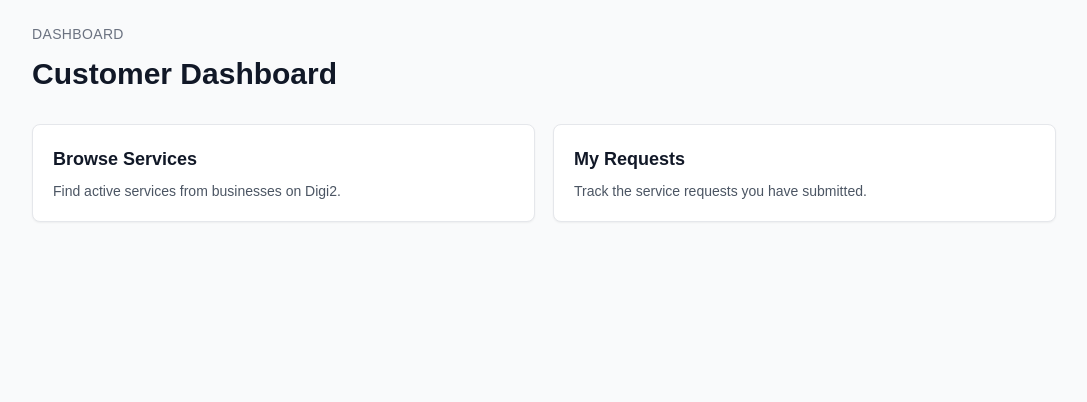
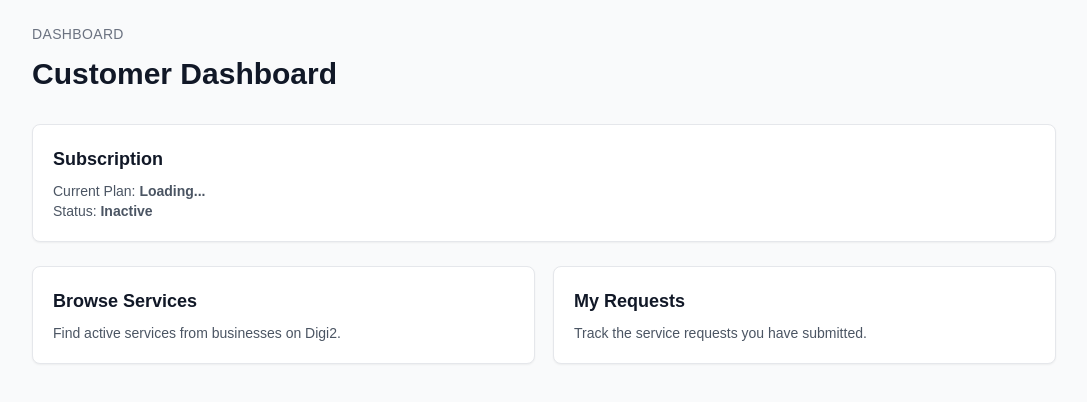
Before and after one commit to digimind34/digi2-platform, a Next.js app in the folder apps/frontend/: page /dashboard/customer in a window 1280 px wide. Shown: the top 402 px of the page, without its empty margins (96-1183 px from the left). Built offline with nearby package versions, Linux system fonts and the light colour scheme; no server answers.

Commit message:
Show subscription status on customer dashboard

```diff
--- a/apps/frontend/app/dashboard/customer/page.tsx
+++ b/apps/frontend/app/dashboard/customer/page.tsx
@@ -1,4 +1,14 @@
+"use client";
+
 import Link from "next/link";
+import { useEffect, useState } from "react";
+
+type Subscription = {
+  plan: string;
+  active: boolean;
+  stripe_customer_id: string | null;
+  stripe_subscription_id: string | null;
+};
 
 const customerLinks = [
   {
@@ -13,7 +23,42 @@ const customerLinks = [
   },
 ];
 
+function getCookie(name: string) {
+  const value = `; ${document.cookie}`;
+  const parts = value.split(`; ${name}=`);
+  if (parts.length === 2) return parts.pop()?.split(";").shift();
+}
+
 export default function CustomerDashboardPage() {
+  const [subscription, setSubscription] = useState<Subscription | null>(null);
+
+  useEffect(() => {
+    fetch("/api/billing/me/", {
+      credentials: "include",
+    })
+      .then((res) => res.json())
+      .then((data) => setSubscription(data))
+      .catch(() => setSubscription(null));
+  }, []);
+
+  async function openCustomerPortal() {
+    const csrfToken = getCookie("csrftoken");
+
+    const res = await fetch("/api/billing/create-portal-session/", {
+      method: "POST",
+      credentials: "include",
+      headers: {
+        "X-CSRFToken": csrfToken || "",
+      },
+    });
+
+    const data = await res.json();
+
+    if (data.portal_url) {
+      window.location.href = data.portal_url;
+    }
+  }
+
   return (
     <main className="min-h-screen bg-gray-50 p-6">
       <div className="mx-auto max-w-5xl">
@@ -26,6 +71,35 @@ export default function CustomerDashboardPage() {
           </h1>
         </div>
 
+        <div className="mb-6 rounded-lg border border-gray-200 bg-white p-5 shadow-sm">
+          <h2 className="text-lg font-semibold text-gray-900">
+            Subscription
+          </h2>
+
+          <p className="mt-2 text-sm text-gray-600">
+            Current Plan:{" "}
+            <span className="font-semibold capitalize">
+              {subscription?.plan || "Loading..."}
+            </span>
+          </p>
+
+          <p className="text-sm text-gray-600">
+            Status:{" "}
+            <span className="font-semibold">
+              {subscription?.active ? "Active" : "Inactive"}
+            </span>
+          </p>
+
+          {subscription?.stripe_customer_id && (
+            <button
+              onClick={openCustomerPortal}
+              className="mt-4 rounded bg-blue-600 px-5 py-2 text-white hover:bg-blue-700"
+            >
+              Manage Subscription
+            </button>
+          )}
+        </div>
+
         <div className="grid gap-4 sm:grid-cols-2">
           {customerLinks.map((item) => (
             <Link
@@ -36,7 +110,9 @@ export default function CustomerDashboardPage() {
               <h2 className="text-lg font-semibold text-gray-900">
                 {item.title}
               </h2>
-              <p className="mt-2 text-sm text-gray-600">{item.description}</p>
+              <p className="mt-2 text-sm text-gray-600">
+                {item.description}
+              </p>
             </Link>
           ))}
         </div>
```
